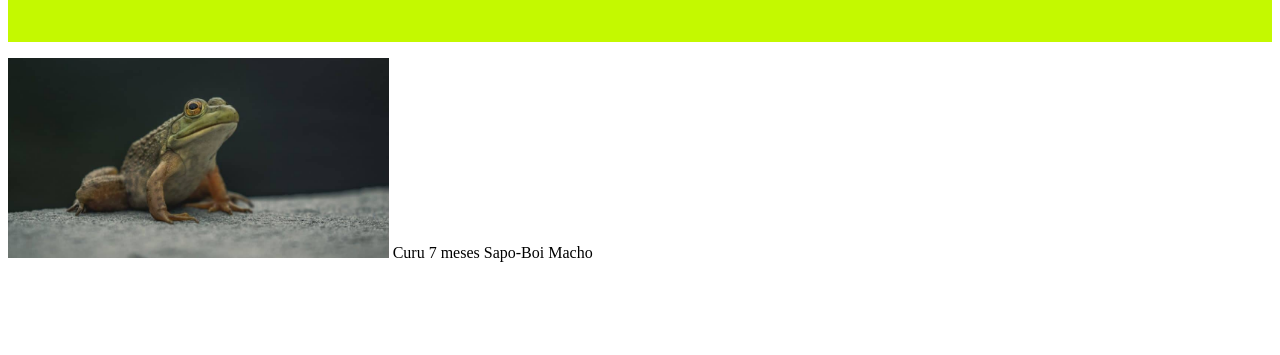
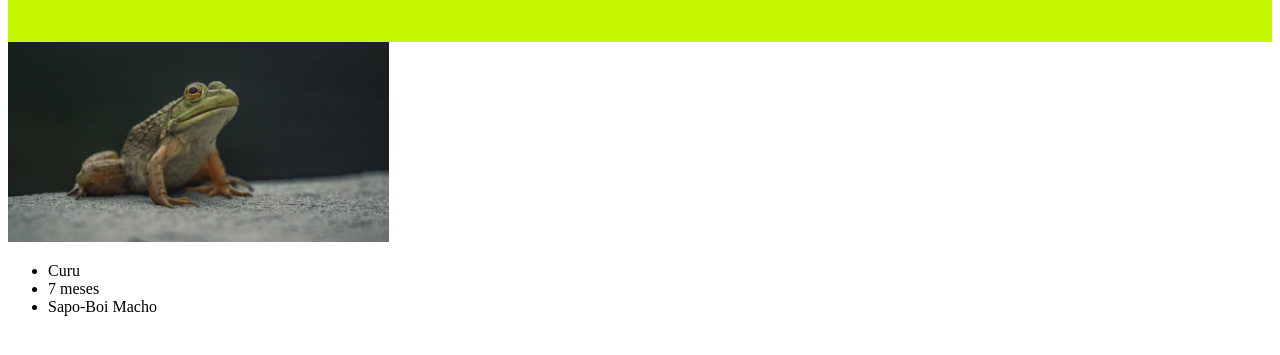
Before and after one commit to Dmd026/SiteHTML, a plain HTML site: page index.html in a window 1280 px wide. Shown: the part 231-586 px from the top of the page. Drawn offline with Linux system fonts and the light colour scheme.

Commit message:
Update index.html

```diff
--- a/index.html
+++ b/index.html
@@ -8,13 +8,11 @@
         <h2>O melhor pet shop do Paraná</h2>
     </div>
         <!--Corpo do site com a lista de animais--><body>
-            <p>
-                <img src="Curu.jpg" style="widht:300px; height:200px; border:"2px ridge #657A51;"" alt="Foto do sapo">
-                Curu
-                7 meses
-                Sapo-Boi Macho
-            </p>
+    <img src="Curu.jpg" style="widht:300px; height:200px; border:"2px ridge #657A51;"" alt="Foto do sapo">
+        <ul>
+            <li>Curu</li>
+            <li>7 meses</li>
+            <li>Sapo-Boi Macho</li>
+        </ul>
 
-
-        </body>
 </html>
```
